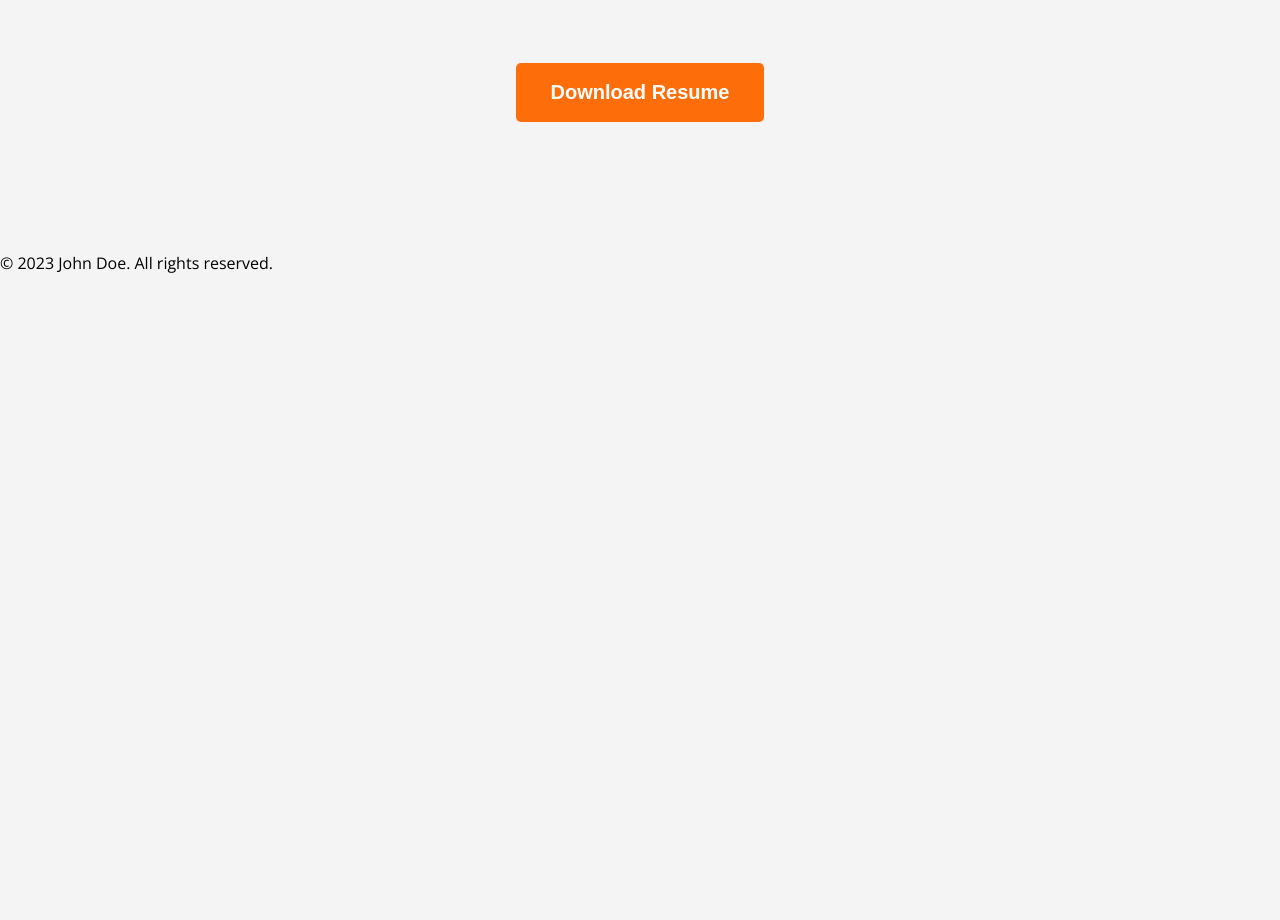
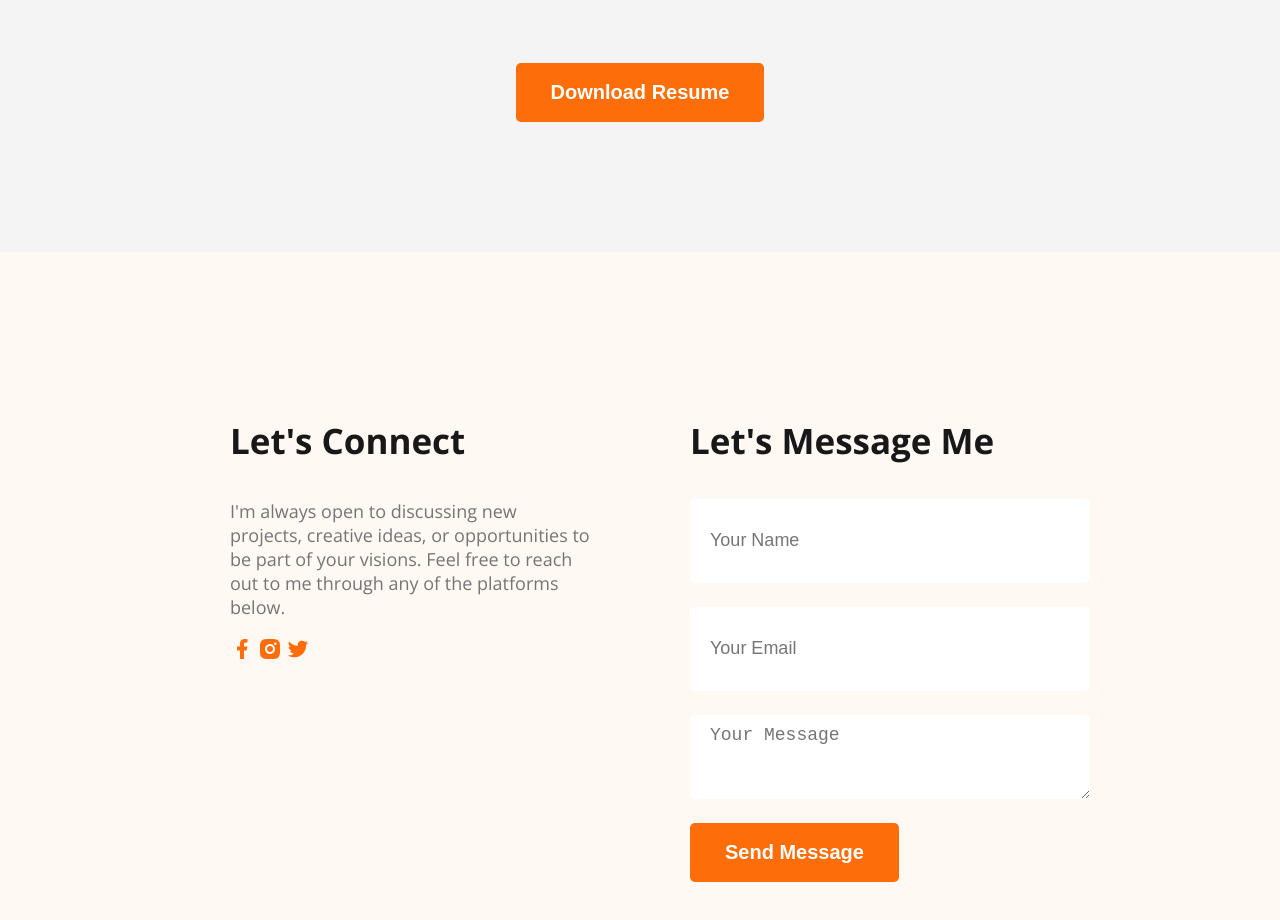
Before and after one commit to miraz-r/basic-portfolio, a plain HTML site: page index.html in a window 1280 px wide. Shown: the part 3131-4051 px from the top of the page. Before the commit the page ends 3421 px from the top, so only its background shows below. Drawn offline with nearby package versions, Linux system fonts and the light colour scheme.

Commit message:
added bunch of things again

```diff
--- a/index.html
+++ b/index.html
@@ -208,8 +208,35 @@
         </div>
       </section>
     </main>
-    <footer>
-      <p>&copy; 2023 John Doe. All rights reserved.</p>
+    <footer class="footer secondary-background">
+      <div class="footer-column">
+        <h3 class="section-title">Let's Connect</h3>
+        <p class="section-description">
+          I'm always open to discussing new projects, creative ideas, or
+          opportunities to be part of your visions. Feel free to reach out to me
+          through any of the platforms below.
+        </p>
+        <div>
+          <a href="https://www.facebook.com/"
+            ><img src="images/icons/facebook.png" alt="Facebook"
+          /></a>
+          <a href="https://www.instagram.com/"
+            ><img src="images/icons/insta.png" alt="Instagram"
+          /></a>
+          <a href="https://twitter.com/"
+            ><img src="images/icons/twitter.png" alt="Twitter"
+          /></a>
+        </div>
+      </div>
+      <div class="footer-column">
+        <h3 class="section-title">Let's Message Me</h3>
+        <form action="#">
+          <input type="text" placeholder="Your Name" required />
+          <input type="email" placeholder="Your Email" required />
+          <textarea placeholder="Your Message" required></textarea>
+          <button class="btn-primary" type="submit">Send Message</button>
+        </form>
+      </div>
     </footer>
   </body>
 </html>
--- a/styles/style.css
+++ b/styles/style.css
@@ -154,3 +154,25 @@ main section {
 .resume-download {
   margin-top: 50px;
 }
+/* Footer Styles */
+footer {
+  display: flex;
+  gap: 100px;
+  padding: 130px 230px;
+}
+.footer-column {
+  width: 50%;
+}
+footer input[type="text"],
+footer input[type="email"],
+footer textarea {
+  height: 64px;
+  border-radius: 5px;
+  background-color: #fff;
+  display: block;
+  width: 100%;
+  border: none;
+  padding: 10px 20px;
+  font-size: 18px;
+  margin-bottom: 24px;
+}
```
